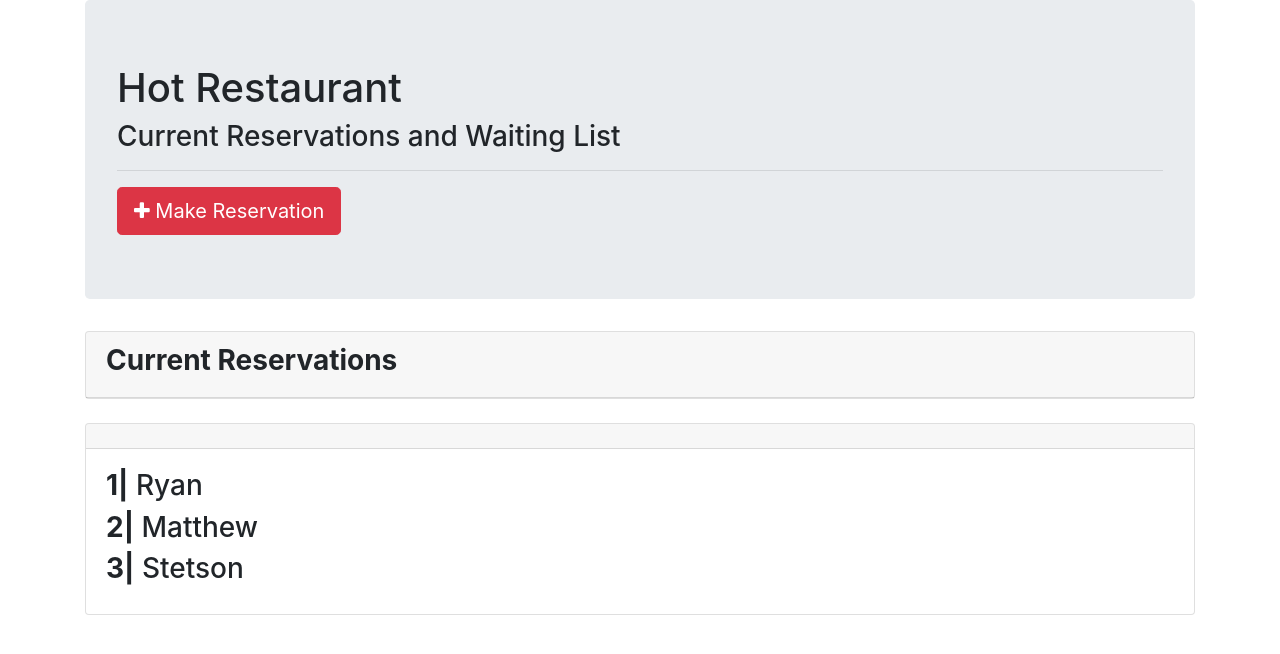
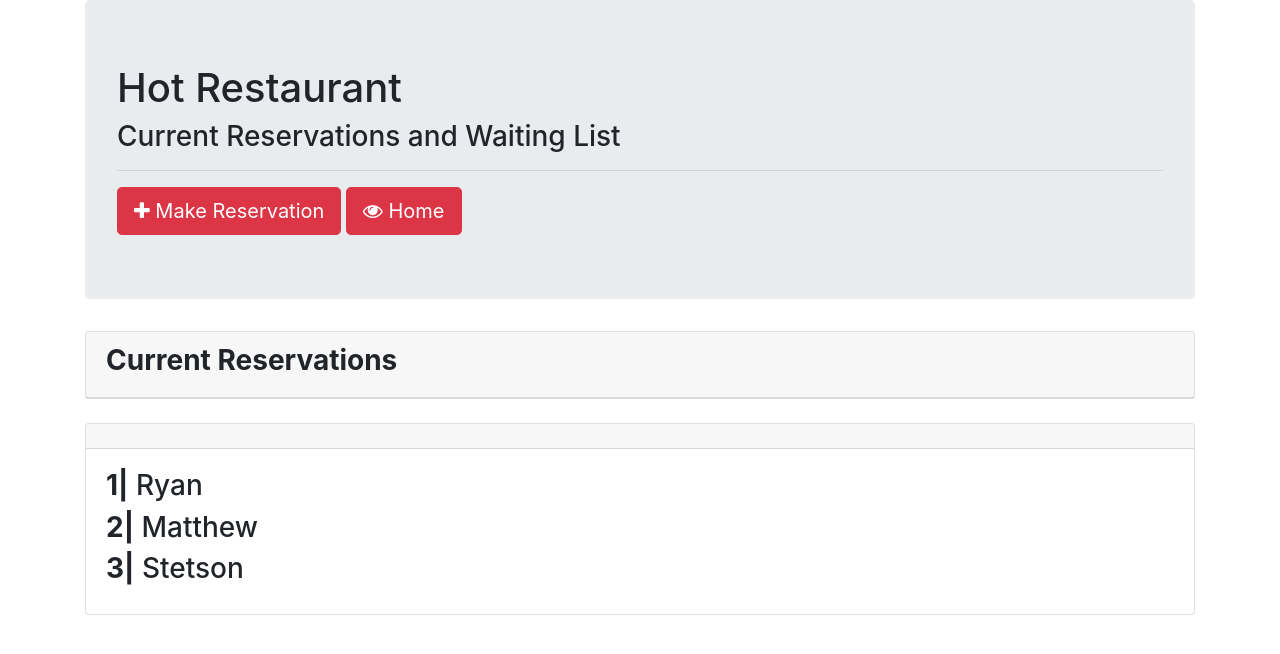
Before and after one commit to MatthewShawn/HotRestaurant, a website: page reservation_view.html in a window 1280 px wide. Drawn offline with nearby package versions, Linux system fonts and the light colour scheme.

Commit message:
added home button for reservation_view

```diff
--- a/reservation_view.html
+++ b/reservation_view.html
@@ -19,7 +19,8 @@
             <h1>Hot Restaurant</h1>
             <h3>Current Reservations and Waiting List</h3>
             <hr>
-            <button class="btn btn-danger btn-lg"><span class="fa fa-plus"></span> Make Reservation</button>
+            <a href="/reservation"><button class="btn btn-danger btn-lg"><span class="fa fa-plus"></span> Make Reservation</button></a>
+            <a href="/"><button class="btn btn-danger btn-lg"><span class="fa fa-eye"></span> Home</button></a>
         </div>
         <div class="row">
 
```
